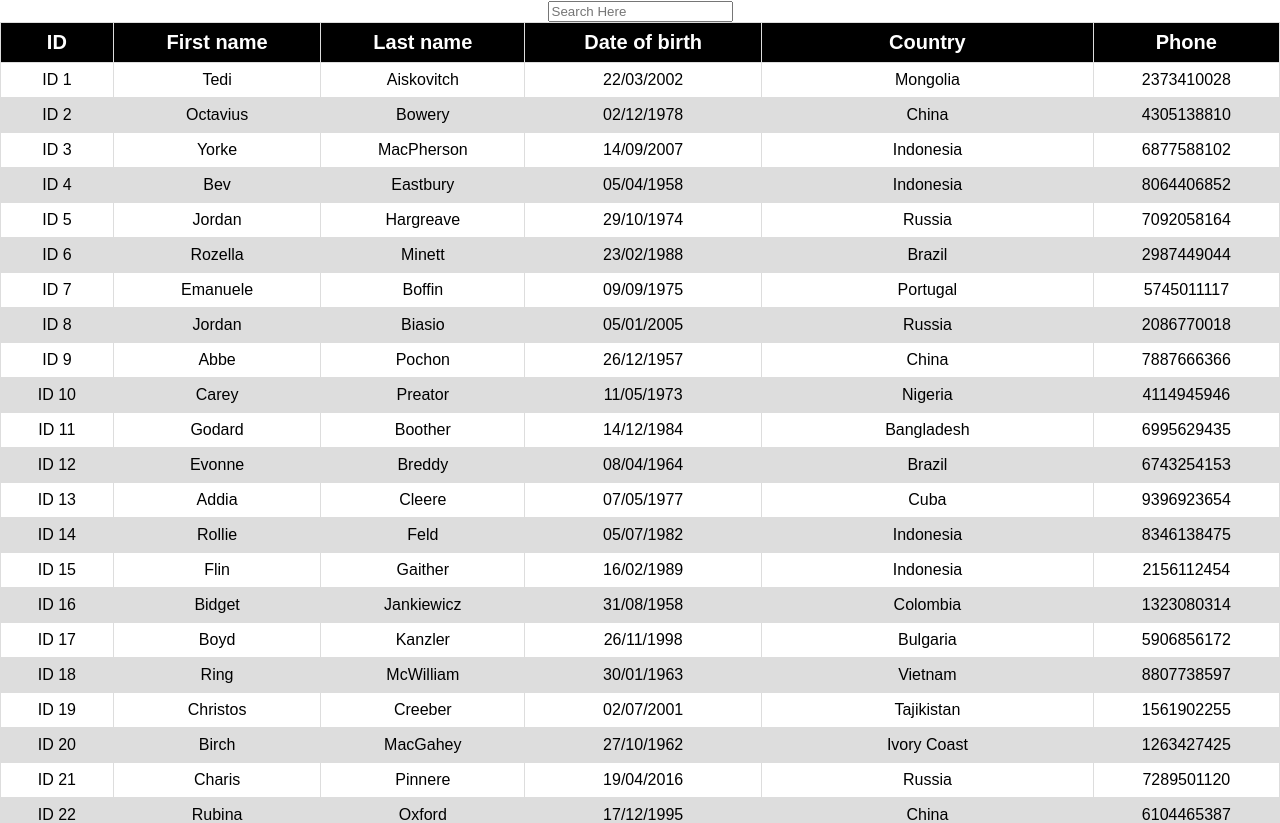
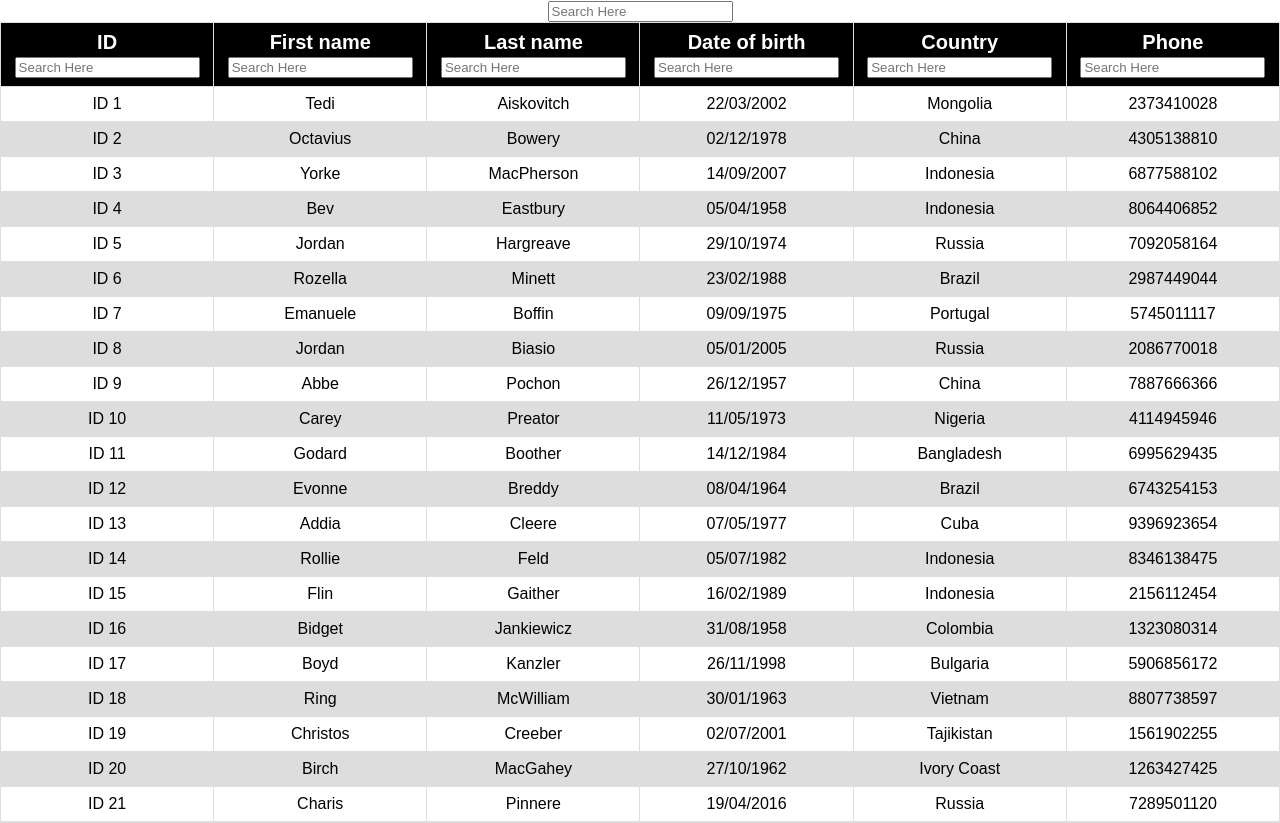
Before and after one commit to abdur-rehman-ali/react-table, a React (Create React App) app: page / in a window 1280 px wide. Shown: the top 823 px of the page. Built offline with nearby package versions, Linux system fonts and the light colour scheme; the HTML template or start-up script is replaced by a standard one.

Commit message:
Column filtering

```diff
--- a/src/App.js
+++ b/src/App.js
@@ -2,11 +2,12 @@ import './App.css';
 import BasicTable from './components/BasicTable';
 import SortTable from './components/SortTable';
 import GlobalFiltering from './components/GlobalFiltering';
+import ColumnFiltering from './components/ColumnFiltering';
 
 function App() {
   return (
     <div className="App">
-      <GlobalFiltering />
+      <ColumnFiltering />
     </div>
   );
 }
--- /dev/null
+++ b/src/components/ColumnFilter.js
@@ -0,0 +1,18 @@
+import React from 'react'
+
+const ColumnFilter = ({ column }) => {
+  const { filterValue, setFilter } = column
+  return (
+    <div>
+      <input
+        type="text"
+        name="search_box"
+        id="search_box"
+        value={filterValue || ''}
+        onChange={(e) => setFilter(e.target.value)}
+        placeholder='Search Here'
+      />
+    </div>
+  )
+}
+export default ColumnFilter
--- /dev/null
+++ b/src/components/ColumnFiltering.js
@@ -0,0 +1,85 @@
+import React, { useMemo } from 'react'
+import { useTable, useSortBy, useGlobalFilter, useFilters } from 'react-table'
+import { COLUMNS } from './columns'
+import MOCK_DATA from '../data/data.json'
+import './BasicTable.css'
+import SearchForm from './SearchForm'
+
+const ColumnFiltering = () => {
+  const columns = useMemo(() => COLUMNS, [])
+  const data = useMemo(() => MOCK_DATA, [])
+
+  const {
+    getTableProps,
+    getTableBodyProps,
+    headerGroups,
+    footerGroups,
+    rows,
+    prepareRow,
+    state,
+    setGlobalFilter
+  } = useTable({
+    columns,
+    data
+  },
+    useGlobalFilter,
+    useFilters,
+    useSortBy)
+
+  const { globalFilter } = state
+  return (
+    <>
+      <SearchForm filter={globalFilter} setFilter={setGlobalFilter} />
+      <table {...getTableProps()}>
+        <thead>
+          {headerGroups.map(headerGroup => (
+            <tr {...headerGroup.getHeaderGroupProps()}>
+              {headerGroup.headers.map(column => (
+                <th {...column.getHeaderProps(column.getSortByToggleProps())}>
+                  {column.render('Header')}
+                  <span>
+                    {column.isSorted ? (column.isSortedDesc ? ' 🔽' : '🔼') : ''}
+                  </span>
+                  <div>
+                    {column.canFilter ? column.render('Filter') : null}
+                  </div>
+                </th>
+              ))}
+            </tr>
+          ))}
+        </thead>
+        <tbody {...getTableBodyProps()}>
+          {
+            rows.map(row => {
+              prepareRow(row)
+              return (
+                <tr {...row.getRowProps()}>
+                  {
+                    row.cells.map(cell => {
+                      return <td {...cell.getCellProps()}>{cell.render('Cell')}</td>
+                    })
+                  }
+                </tr>
+              )
+            })
+          }
+        </tbody>
+        <tfoot>
+          {
+            footerGroups.map(footerGroup => (
+              <tr {...footerGroup.getFooterGroupProps()}>
+                {
+                  footerGroup.headers.map(column => (
+                    <td {...column.getFooterProps()}>{column.render('Footer')}</td>
+                  ))
+                }
+              </tr>
+            ))
+          }
+        </tfoot>
+      </table>
+    </>
+  )
+}
+
+export default ColumnFiltering
--- a/src/components/columns.js
+++ b/src/components/columns.js
@@ -1,37 +1,45 @@
 import { format } from 'date-fns'
+import ColumnFilter from './ColumnFilter'
+
 
 export const COLUMNS = [
   {
     Header: 'ID',
     Footer: 'ID',
     accessor: 'id',
-    Cell: ({value}) => `ID ${value}`
+    Cell: ({value}) => `ID ${value}`,
+    Filter: ColumnFilter
   },
   {
     Header: 'First name',
     Footer: 'First name',
-    accessor: 'first_name'
+    accessor: 'first_name',
+    Filter: ColumnFilter
   },
   {
     Header: 'Last name',
     Footer: 'Last name',
-    accessor: 'last_name'
+    accessor: 'last_name',
+    Filter: ColumnFilter
   },
   {
     Header: 'Date of birth',
     Footer: 'Date of birth',
     accessor: 'date_of_birth',
-    Cell: ({ value }) => format(new Date(value), 'dd/MM/yyyy')
+    Cell: ({ value }) => format(new Date(value), 'dd/MM/yyyy'),
+    Filter: ColumnFilter
   },
   {
     Header: 'Country',
     Footer: 'Country',
-    accessor: 'country'
+    accessor: 'country',
+    Filter: ColumnFilter
   },
   {
     Header: 'Phone',
     Footer: 'Phone',
-    accessor: 'phone'
+    accessor: 'phone',
+    Filter: ColumnFilter
   }
 ]
 
```
